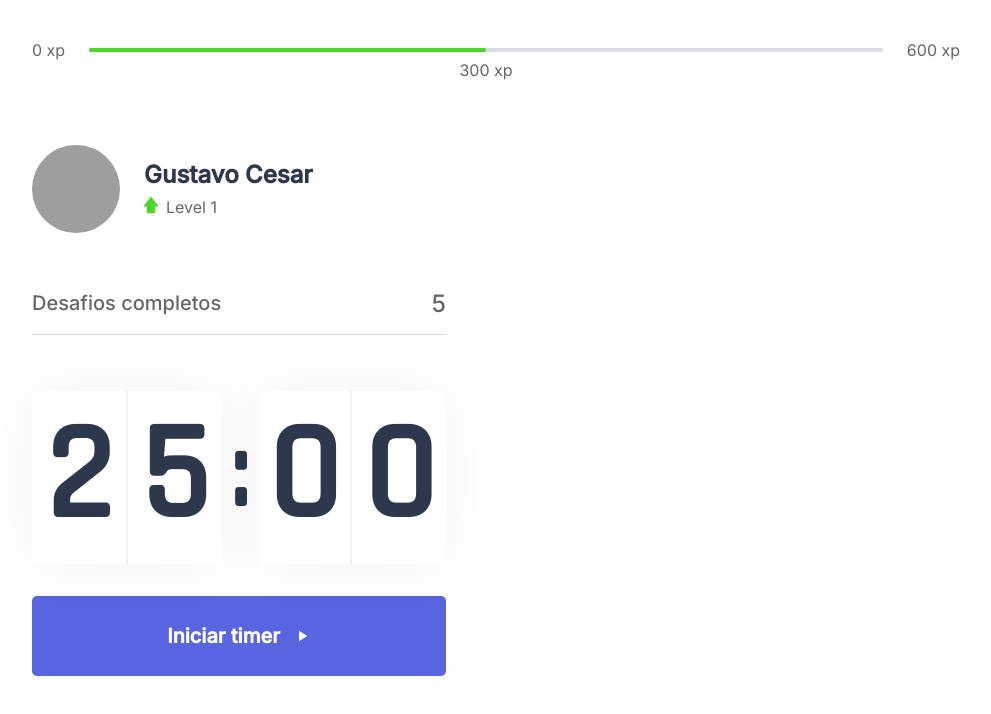
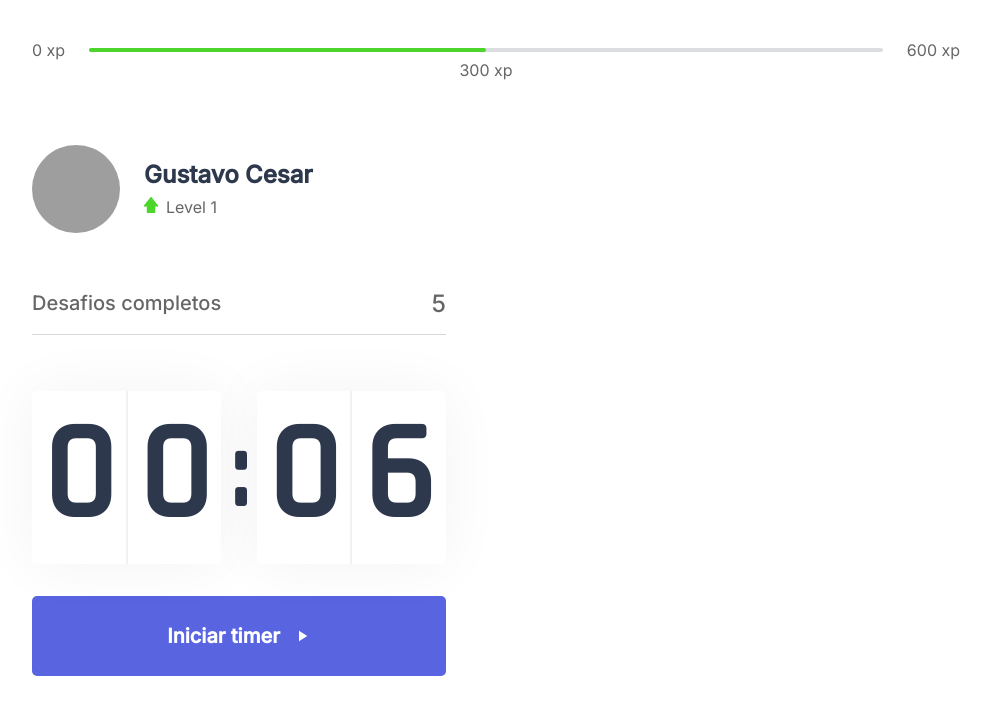
Before and after one commit to GustC/Moveit, a Next.js app: page / in a window 1280 px wide. Shown: the top 714 px of the page, without its empty margins (144-1135 px from the left). Built offline with nearby package versions, Linux system fonts and the light colour scheme; grey boxes are pictures that could not be loaded.

Commit message:
Ajustes no countdown

```diff
--- a/src/components/Countdown.tsx
+++ b/src/components/Countdown.tsx
@@ -1,9 +1,12 @@
 import { useState, useEffect } from 'react';
 import styles from '../styles/components/Countdown.module.css';
 
+let timeoutCountdown : NodeJS.Timeout;
+
 export function Countdown(){
-    const [time, setTime] = useState(25 * 60);
+    const [time, setTime] = useState(0.1 * 60);
     const [active, setActive] = useState(false);
+    const [hasFineshed, setHasFineshed] = useState(false);
 
     const minutes = Math.floor( time/60 );
     const seconds = time % 60;
@@ -12,14 +15,24 @@ export function Countdown(){
     const [secondLeft,secondRight] = String(seconds).padStart(2,'0').split('');
 
     function startCountdown(){
-        setActive(!active);
+        setActive(true);
+    }
+
+    function resetCountdown(){
+        clearTimeout(timeoutCountdown);
+        setActive(false);
+        setTime(0.1*60);
     }
 
     useEffect(()=>{
         if (active && time > 0){
-            setTimeout(()=>{
+            timeoutCountdown = setTimeout(()=>{
                 setTime(time - 1);
             },1000)
+        } else if(time == 0){
+            console.log("Finalizou")
+            setHasFineshed(true);
+            setActive(false);
         }
     }, [active, time])
 
@@ -36,7 +49,17 @@ export function Countdown(){
                     <span>{secondRight}</span>
                 </div>
             </div>
-            <button onClick={startCountdown} type="button" className={active ? styles.countdownPauseButton : styles.countdownButton} >
+            {
+                hasFineshed ? (
+                    <button
+                        disabled
+                        className={styles.countdownButton} >
+                        <div>
+                            <p>Ciclo encerrado</p>
+                        </div>
+                    </button>
+                ) : (
+                    <button onClick={active ? resetCountdown : startCountdown} type="button" className={active ? styles.countdownPauseButton : styles.countdownButton} >
                         {
                             active ?
                             <div>
@@ -50,6 +73,9 @@ export function Countdown(){
                             </div>
                         }
                     </button>
+                )
+            }
+
         </div>
     );
 }
--- a/src/styles/components/Countdown.module.css
+++ b/src/styles/components/Countdown.module.css
@@ -56,7 +56,14 @@
     transition: background-color 0.2s
 }
 
-.countdownButton:hover {
+.countdownButton:disabled {
+    background: var(--white);
+    color: var(--text);
+    cursor: not-allowed;
+    box-shadow: 0 0 60px rgba(0,0,0,0.05);
+}
+
+.countdownButton:not(:disabled):hover {
     background: var(--blue-dark);
 }
 
@@ -88,7 +95,7 @@
     transition: background-color 0.2s
 }
 
-.countdownPauseButton:hover {
+.countdownPauseButton:not(:disabled):hover {
     background: var(--red-dark);
 }
 
```
Lines whose indentation alone changed are shown as unchanged.
